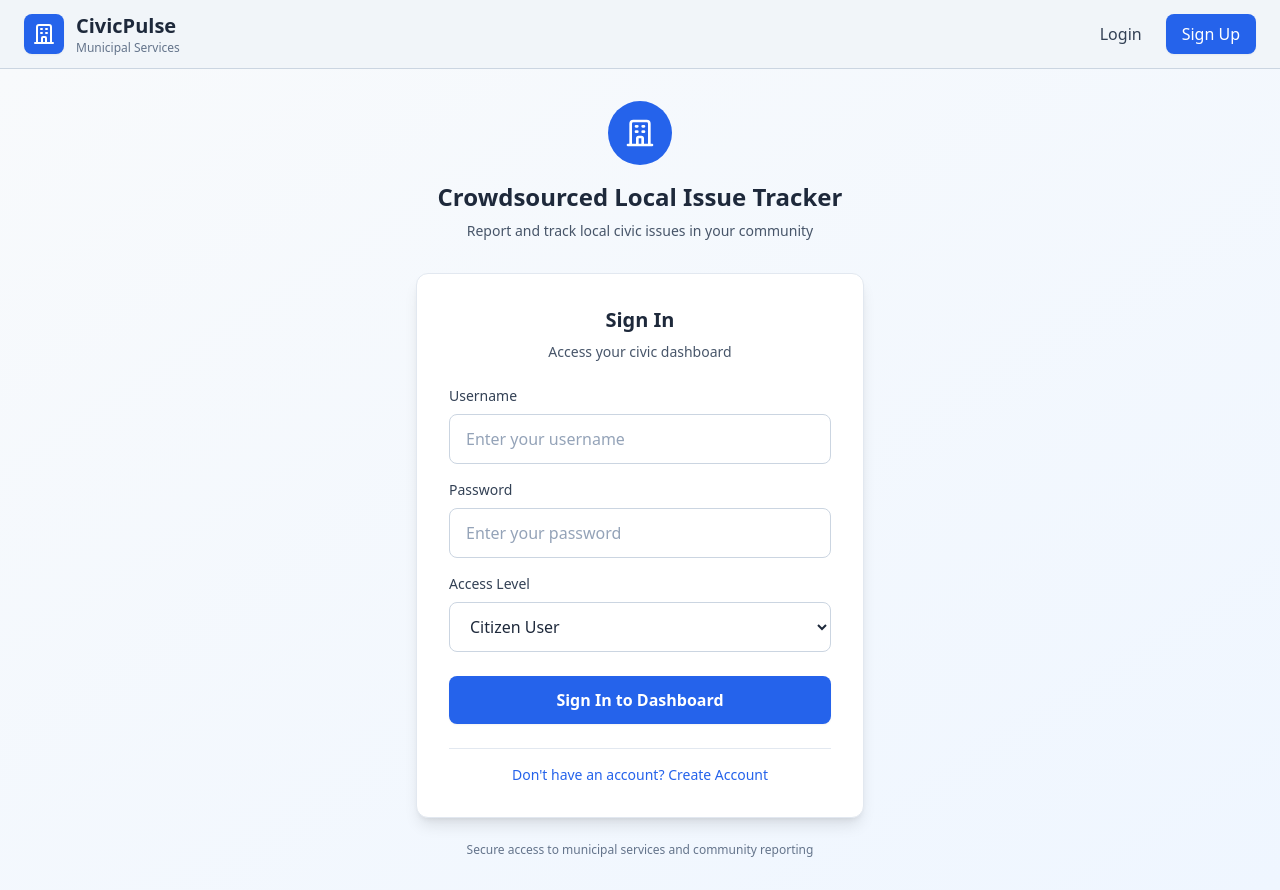
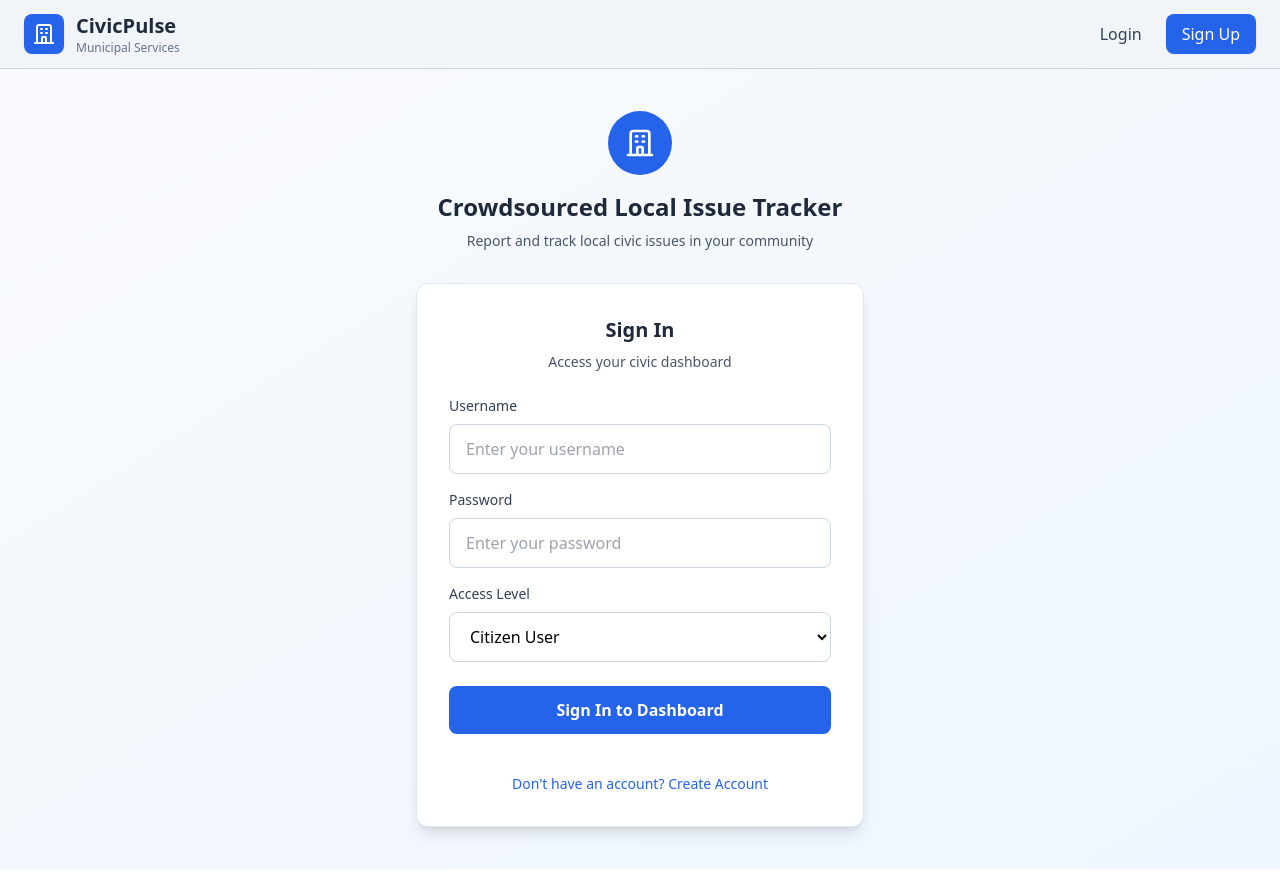
Before and after one commit to netacodes69/CivicPulse, a React (Vite) app: page /login in a window 1280 px wide. After the commit the page ends 869 px from the top, so only its background shows below. Built offline with nearby package versions, Linux system fonts and the light colour scheme.

Commit message:
Update Login.jsx

```diff
--- a/src/pages/Login.jsx
+++ b/src/pages/Login.jsx
@@ -7,8 +7,9 @@ const Login = () => {
   const [form, setForm] = useState({
     username: "",
     password: "",
-    role: "user", // default role
+    role: "user", // default
   });
+
   const [error, setError] = useState("");
   const navigate = useNavigate();
   const { login } = useContext(AuthContext);
@@ -22,19 +23,24 @@ const Login = () => {
     setError("");
 
     try {
-      // ✅ Send role in request body
-      const res = await axios.post("/api/auth/login", form);
+      // 🔥 FIXED — using your Render backend URL
+      const res = await axios.post(
+        "https://civicpulse-c85t.onrender.com/api/auth/login",
+        form
+      );
+
       const token = res.data.token;
 
-      login(token); // store in context/localStorage
+      // store JWT
+      login(token);
 
-      // ✅ Decode JWT to decide redirect
+      // ⭐ Decode token to check role
       const decoded = JSON.parse(atob(token.split(".")[1]));
-      if (decoded.role === "admin") {
-        navigate("/all-reports");
-      } else {
-        navigate("/my-reports");
-      }
+
+      // redirect based on role
+      if (decoded.role === "admin") navigate("/all-reports");
+      else navigate("/my-reports");
+
     } catch (err) {
       const msg = err.response?.data?.message || "Login failed";
       setError(msg);
@@ -44,7 +50,7 @@ const Login = () => {
   return (
     <div className="min-h-screen flex items-center justify-center bg-gradient-to-br from-slate-50 to-blue-50 px-4 py-8">
       <div className="w-full max-w-md">
-        {/* Header Section */}
+
         <div className="text-center mb-8">
           <div className="inline-flex items-center justify-center w-16 h-16 bg-blue-600 rounded-full mb-4">
             <svg
@@ -69,18 +75,13 @@ const Login = () => {
           </p>
         </div>
 
-        {/* Login Form */}
         <form
           onSubmit={handleSubmit}
           className="bg-white p-8 rounded-xl shadow-lg border border-slate-200 space-y-6"
         >
           <div className="text-center">
-            <h2 className="text-xl font-semibold text-slate-800 mb-2">
-              Sign In
-            </h2>
-            <p className="text-slate-600 text-sm">
-              Access your civic dashboard
-            </p>
+            <h2 className="text-xl font-semibold text-slate-800 mb-2">Sign In</h2>
+            <p className="text-slate-600 text-sm">Access your civic dashboard</p>
           </div>
 
           {error && (
@@ -93,10 +94,7 @@ const Login = () => {
 
           <div className="space-y-4">
             <div>
-              <label
-                htmlFor="username"
-                className="block text-sm font-medium text-slate-700 mb-2"
-              >
+              <label htmlFor="username" className="block text-sm font-medium text-slate-700 mb-2">
                 Username
               </label>
               <input
@@ -106,16 +104,13 @@ const Login = () => {
                 placeholder="Enter your username"
                 value={form.username}
                 onChange={handleChange}
-                className="w-full px-4 py-3 border border-slate-300 rounded-lg focus:ring-2 focus:ring-blue-500 focus:border-blue-500 transition-colors duration-200 text-slate-800 placeholder-slate-400"
+                className="w-full px-4 py-3 border border-slate-300 rounded-lg focus:ring-2 focus:ring-blue-500 focus:border-blue-500 transition duration-200"
                 required
               />
             </div>
 
             <div>
-              <label
-                htmlFor="password"
-                className="block text-sm font-medium text-slate-700 mb-2"
-              >
+              <label htmlFor="password" className="block text-sm font-medium text-slate-700 mb-2">
                 Password
               </label>
               <input
@@ -125,16 +120,13 @@ const Login = () => {
                 placeholder="Enter your password"
                 value={form.password}
                 onChange={handleChange}
-                className="w-full px-4 py-3 border border-slate-300 rounded-lg focus:ring-2 focus:ring-blue-500 focus:border-blue-500 transition-colors duration-200 text-slate-800 placeholder-slate-400"
+                className="w-full px-4 py-3 border border-slate-300 rounded-lg focus:ring-2 focus:ring-blue-500 focus:border-blue-500 transition duration-200"
                 required
               />
             </div>
 
             <div>
-              <label
-                htmlFor="role"
-                className="block text-sm font-medium text-slate-700 mb-2"
-              >
+              <label htmlFor="role" className="block text-sm font-medium text-slate-700 mb-2">
                 Access Level
               </label>
               <select
@@ -142,7 +134,7 @@ const Login = () => {
                 name="role"
                 value={form.role}
                 onChange={handleChange}
-                className="w-full px-4 py-3 border border-slate-300 rounded-lg focus:ring-2 focus:ring-blue-500 focus:border-blue-500 transition-colors duration-200 text-slate-800 bg-white"
+                className="w-full px-4 py-3 border border-slate-300 rounded-lg focus:ring-2 focus:ring-blue-500 focus:border-blue-500 transition duration-200 bg-white"
                 required
               >
                 <option value="user">Citizen User</option>
@@ -153,27 +145,18 @@ const Login = () => {
 
           <button
             type="submit"
-            className="w-full bg-blue-600 hover:bg-blue-700 active:bg-blue-800 text-white font-semibold py-3 px-4 rounded-lg transition-colors duration-200 focus:outline-none focus:ring-2 focus:ring-blue-500 focus:ring-offset-2 shadow-sm"
+            className="w-full bg-blue-600 hover:bg-blue-700 text-white font-semibold py-3 px-4 rounded-lg transition duration-200"
           >
             Sign In to Dashboard
           </button>
 
-          <div className="pt-4 border-t border-slate-200">
-            <p
-              className="text-sm text-center text-blue-600 hover:text-blue-700 cursor-pointer font-medium transition-colors duration-200"
-              onClick={() => navigate("/signup")}
-            >
-              Don't have an account? Create Account
-            </p>
-          </div>
+          <p className="pt-4 text-sm text-center text-blue-600 hover:text-blue-700 cursor-pointer"
+            onClick={() => navigate("/signup")}
+          >
+            Don't have an account? Create Account
+          </p>
         </form>
 
-        {/* Footer */}
-        <div className="text-center mt-6">
-          <p className="text-xs text-slate-500">
-            Secure access to municipal services and community reporting
-          </p>
-        </div>
       </div>
     </div>
   );
```
